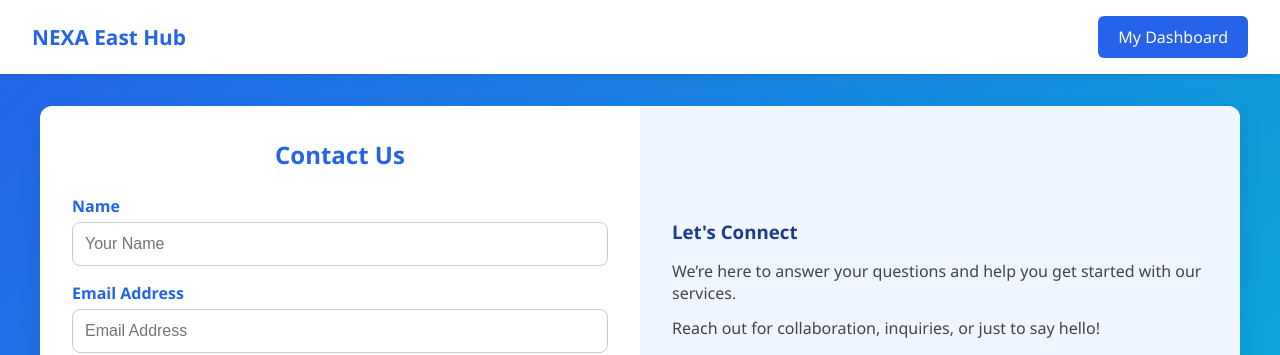
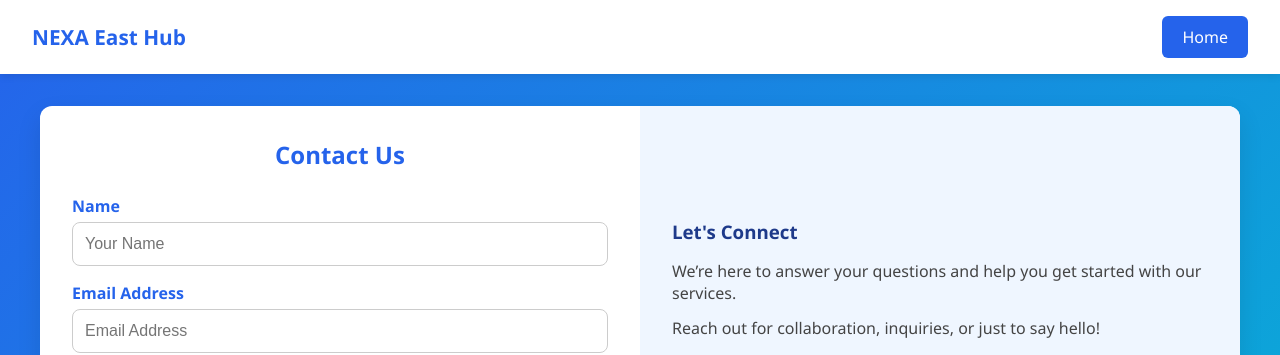
Before and after one commit to pikelelalikho/nexa-east-hub, a website: page public/contact.html in a window 1280 px wide. Shown: the top 355 px of the page. Drawn offline with Linux system fonts and the light colour scheme; no server answers.

Commit message:
Update contact.html

```diff
--- a/public/contact.html
+++ b/public/contact.html
@@ -141,7 +141,7 @@
 
   <header>
     <div class="logo">NEXA East Hub</div>
-    <a href="user-dashboard.html" class="btn">My Dashboard</a>
+    <a href="web.html" class="btn">Home</a>
   </header>
 
   <main class="container">
```
